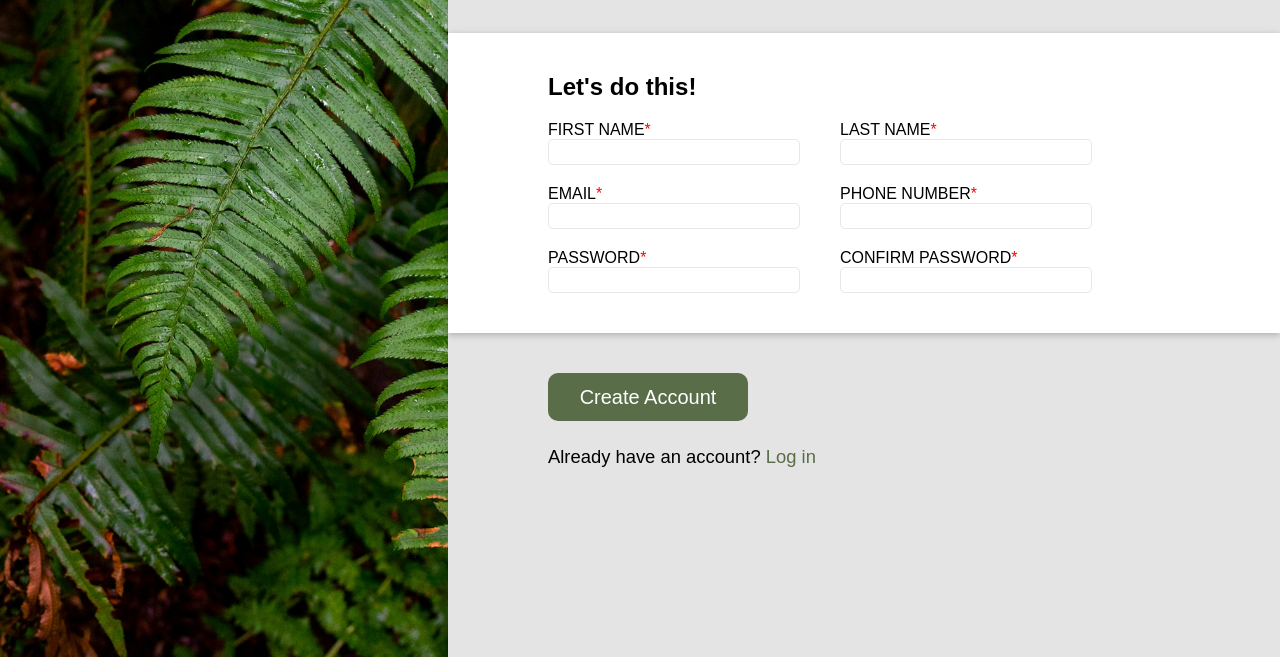
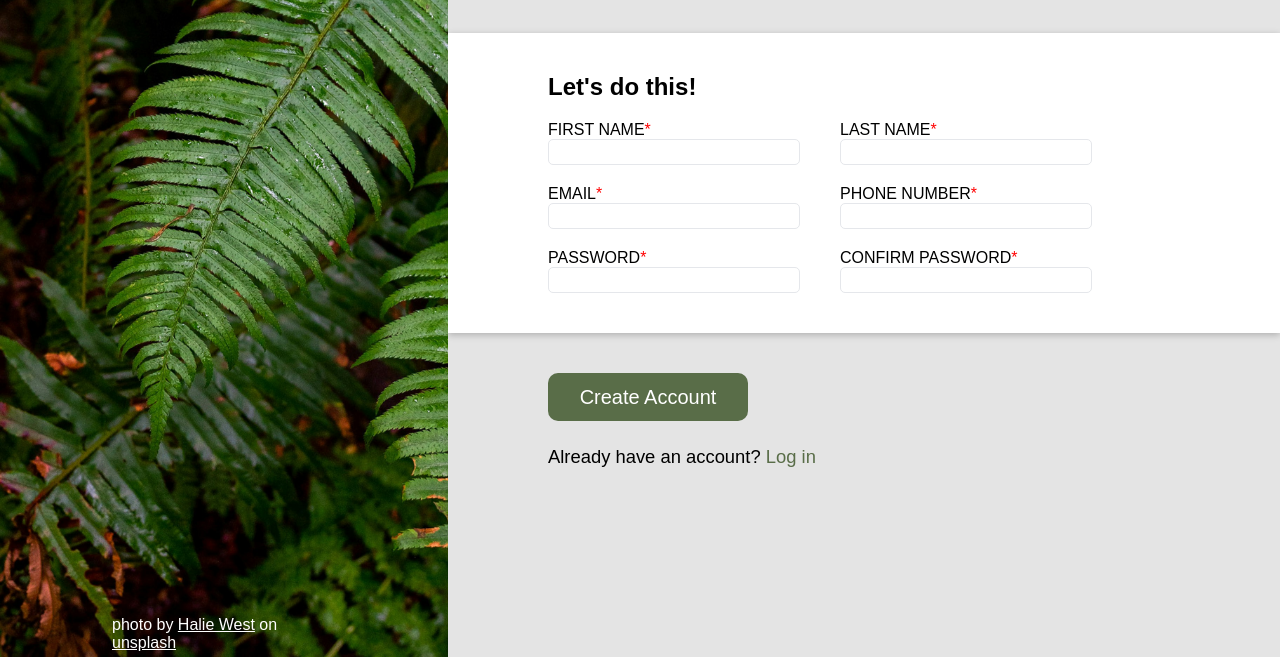
Before and after one commit to silwala/sign-up-form, a plain HTML site: page index.html in a window 1280 px wide. Shown: the part 323-980 px from the top of the page. Drawn offline with Linux system fonts and the light colour scheme.

Commit message:
add image credits

```diff
--- a/index.html
+++ b/index.html
@@ -10,6 +10,9 @@
     <div class="container">
         <div class="inner-container left">
             <div class="odin"><img src="images/odin-logo.png" alt="odon projects logo" class="odin-logo"><div class="odin-text">ODIN</div></div>
+            <div class="credit-container">
+                <div class="image-credit">photo by <a href="https://unsplash.com/@haliewestphoto">Halie West</a> on <a href="https://unsplash.com/">unsplash</a></div>
+            </div>
         </div>
         <div class="inner-container right">
             <div class="top-text">
--- a/style.css
+++ b/style.css
@@ -16,6 +16,7 @@
 }
 
 .left{
+    position: relative;
     flex: 1 1 30%;
     background-image: url(./images/background-green-leaf.jpg);
     background-size: cover;
@@ -38,6 +39,19 @@
 .odin-text{
     font-family: norse-bold, Arial, Helvetica, sans-serif;
     font-size: 100px;
+    color: white;
+}
+
+
+.image-credit{
+    position: absolute;
+    color: white;
+    bottom: 5px;
+    left: 50%;
+    transform: translateX(-50%);
+}
+
+.image-credit a{
     color: white;
 }
 
```
